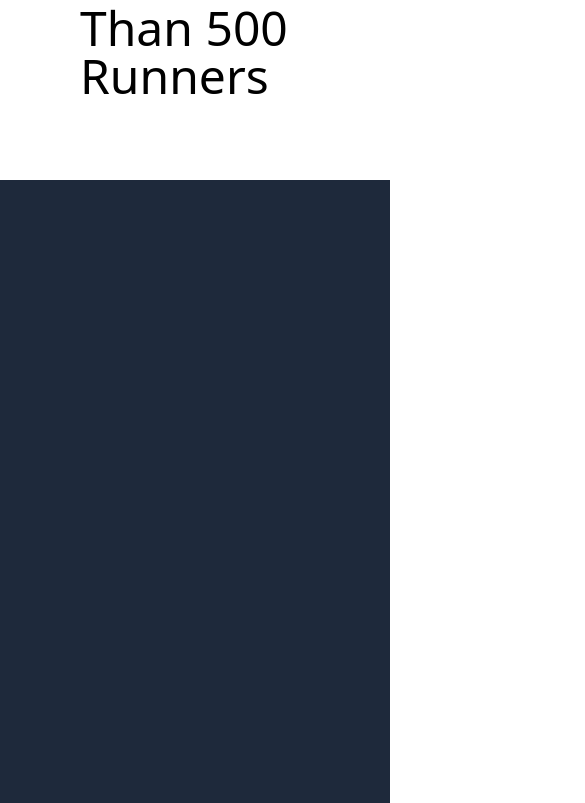
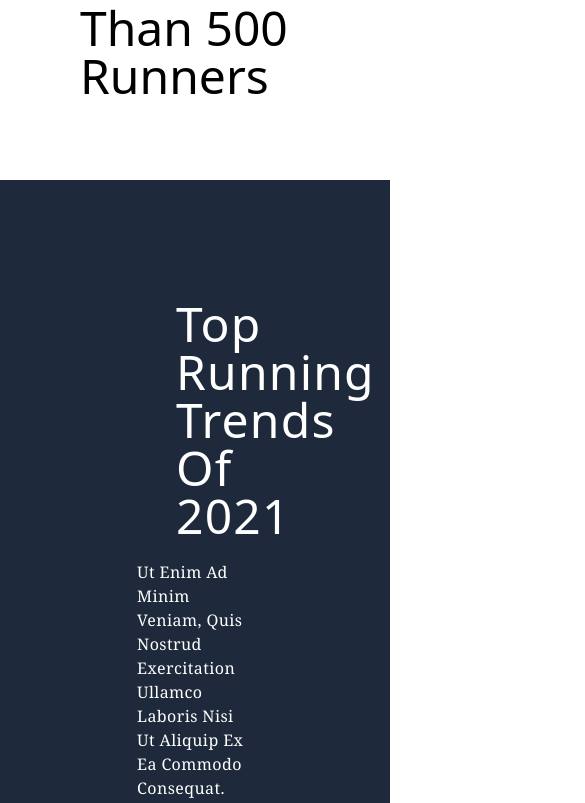
Before and after one commit to yafet-123/Sample_education_sample4_frontend, a Next.js app: page / in a window 390 px wide. Shown: the part 6118-6921 px from the top of the page, 585 px wide, since content can reach past the window. Built offline with nearby package versions, Linux system fonts and the light colour scheme.

Commit message:
making mobile responsive

```diff
--- a/components/Trending.js
+++ b/components/Trending.js
@@ -3,13 +3,13 @@ import React from "react";
 export function Trending() {
   return (
     <div className="bg-slate-800 w-full h-full px-24 py-20">
-      <div className="flex items-center mx-72 relative">
+      <div className="hidden lg:flex items-center mx-72 relative">
         <div className="trending-grid1 w-[30rem] h-[35rem]"></div>
         <div className="trending-grid2 w-[30rem] h-[35rem] absolute top-10 left-[25rem] z-20"></div>
         <div className="hidden lg:block w-[30rem] h-[30rem] bg-pink-400 z-10 absolute top-20 left-[27rem]"></div>
         <div className="trending-grid3 w-[25rem] h-[35rem] absolute -top-10 left-[50rem]"></div>
       </div>
-      <div className="flex flex-col lg:flex-row justify-between mx-20 mt-20">
+      <div className="flex flex-col lg:flex-row justify-between mx-20 mt-10 lg:mt-20">
         <div className="flex flex-col justify-between items-center">
           <h1 className="text-white text-5xl font-normal capitalize text-left mb-5 tracking-wide w-full lg:w-2/4">
             top running trends of 2021
```
